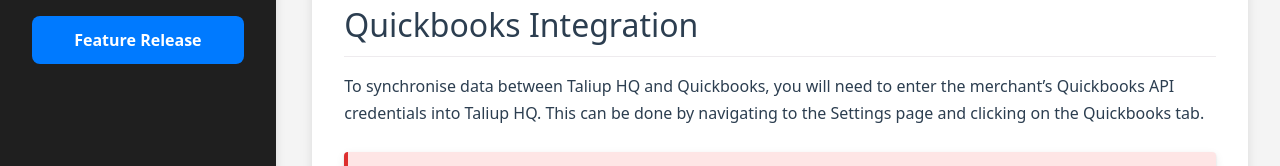
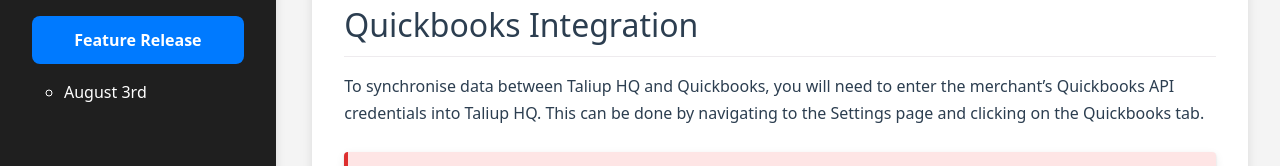
Before and after one commit to Taliup/taliuphq-kb, a Vue app: page / in a window 1280 px wide. Shown: the part 620-786 px from the top of the page. Built offline with nearby package versions, Linux system fonts and the light colour scheme.

Commit message:
Updates Month SubSection
Added sub sections for months

```diff
--- a/src/components/Index.vue
+++ b/src/components/Index.vue
@@ -2,20 +2,29 @@
   <div class="guide-dashboard">
     <button class="menu-toggle" @click="toggleMenu">&#9776;</button>
 
-    <aside class="guide" :class="{ 'open': isMenuOpen }">
+    <aside class="guide" :class="{ open: isMenuOpen }">
       <div class="logo-container">
-        <img src="../assets/logo.png" alt="Logo" class="logo-image">
+        <img src="../assets/logo.png" alt="Logo" class="logo-image" />
         <span class="guide-title">Knowledge Base</span>
       </div>
       <nav class="guide-nav">
         <ul class="nav-list">
           <li v-for="section in sections" :key="section.id">
-            <a :href="'#' + section.id" :class="['nav-list-link', { 'button': section.isButton }]" @click="activateSection(section)">
+            <a
+              :href="'#' + section.id"
+              :class="['nav-list-link', { button: section.isButton }]"
+              @click="activateSection(section)"
+            >
               {{ section.name }}
             </a>
             <ul v-if="section.subSections" class="sub-nav-list">
               <li v-for="subSection in section.subSections" :key="subSection.id">
-                <a :href="'#' + subSection.id" class="nav-list-link" @click="activateSection(subSection)">{{ subSection.name }}</a>
+                <a
+                  :href="'#' + subSection.id"
+                  class="nav-list-link"
+                  @click="activateSection(subSection)"
+                  >{{ subSection.name }}</a
+                >
               </li>
             </ul>
           </li>
@@ -24,83 +33,105 @@
     </aside>
 
     <main class="dashboard">
-      <section v-for="section in sections" :key="section.id" :id="section.id" class="content-section">
+      <section
+        v-for="section in sections"
+        :key="section.id"
+        :id="section.id"
+        class="content-section"
+      >
         <component :is="section.component" ref="section.componentRef"></component>
       </section>
     </main>
   </div>
 </template>
 
-
 <script>
 export default {
-  name: 'Index',
+  name: "Index",
   data() {
     return {
       sections: [
         {
-          id: 'setting-up',
-          name: 'Setting Up Tips',
-          component: 'setting-up',
+          id: "setting-up",
+          name: "Setting Up Tips",
+          component: "setting-up",
           isActive: true,
         },
         {
-          id: 'quickbooks',
-          name: 'QuickBooks Integration',
-          component: 'quickbooks',
+          id: "quickbooks",
+          name: "QuickBooks Integration",
+          component: "quickbooks",
           isActive: false,
         },
         {
-          id: 'employees',
-          name: 'Employees',
-          component: 'employees',
+          id: "employees",
+          name: "Employees",
+          component: "employees",
           isActive: false,
         },
         {
-          id: 'roles-and-permissions',
-          name: 'Roles and Permissions',
-          component: 'roles-and-permissions',
+          id: "roles-and-permissions",
+          name: "Roles and Permissions",
+          component: "roles-and-permissions",
           isActive: false,
         },
         {
-          id: 'terminals',
-          name: 'Terminals',
-          component: 'terminals',
+          id: "terminals",
+          name: "Terminals",
+          component: "terminals",
           isActive: false,
         },
         {
-          id: 'manage-terminals',
-          name: 'Manage Terminals',
-          component: 'manage-terminals',
+          id: "manage-terminals",
+          name: "Manage Terminals",
+          component: "manage-terminals",
           isActive: false,
         },
         {
-          id: 'timesheets',
-          name: 'Timesheets',
-          component: 'timesheets',
+          id: "timesheets",
+          name: "Timesheets",
+          component: "timesheets",
           isActive: false,
         },
 
         {
-        id: 'catalogs',
-        name: 'Catalogs',
-        subSections: [
-          { id: 'products', name: 'Products', component: 'products', isActive: false },
-          { id: 'categories', name: 'Categories', component: 'categories', isActive: false },
-          { id: 'inventory', name: 'Inventory', component: 'inventory', isActive: false },
-        ],
-        component: 'catalogs',
-        isActive: false,
-        // Add more sections here
+          id: "catalogs",
+          name: "Catalogs",
+          subSections: [
+            { id: "products", name: "Products", component: "products", isActive: false },
+            {
+              id: "categories",
+              name: "Categories",
+              component: "categories",
+              isActive: false,
+            },
+            {
+              id: "inventory",
+              name: "Inventory",
+              component: "inventory",
+              isActive: false,
+            },
+          ],
+          component: "catalogs",
+          isActive: false,
+          // Add more sections here
         },
         {
-          id: 'feature-release',
-          name: 'Feature Release',
-          component: 'feature-release',
+          id: "feature-release",
+          name: "Feature Release",
+          isButton: true,
+          subSections: [
+            {
+              id: "feature-release",
+              name: "August 3rd",
+              component: "feature-release",
+              isActive: false,
+            },
+          ],
+          component: "feature-release",
           isActive: false,
-          isButton: true, // This indicates it's a buttonAdd this property to indicate it's a button
+          // Add more sections here
         },
-
       ],
       isMenuOpen: false,
     };
@@ -110,14 +141,13 @@
       this.isMenuOpen = !this.isMenuOpen;
     },
     activateSection(section) {
-      this.sections.forEach(sec => (sec.isActive = sec.id === section.id));
+      this.sections.forEach((sec) => (sec.isActive = sec.id === section.id));
     },
   },
 };
 </script>
 
 <style scoped>
-
 .guide-dashboard {
   display: flex;
   min-height: 100vh;
@@ -125,6 +155,8 @@
 }
 
 .guide {
+  overflow-y: auto; /* Add this line to make the sidebar scrollable */
+  max-height: 100vh; /* Set a maximum height for the sidebar */
   position: fixed;
   height: 100%;
   min-width: 250px;
@@ -210,7 +242,5 @@
   background-color: #0056b3;
 }
 
-
-
 /* Customize styles for other components as needed */
 </style>
```
Also changed, not shown: src/components/Sections/FeatureRelease.vue (+5 -4 lines).
